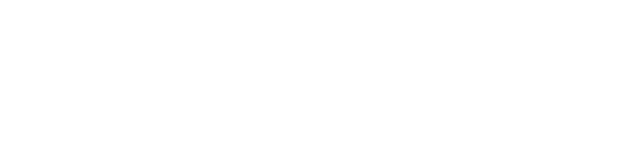
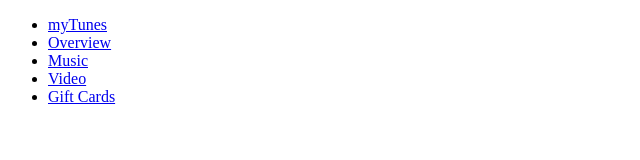
Before and after one commit to Humoyun2024/My-Tunes-, a plain HTML site: page index.html in a window 1280 px wide. Shown: the whole page, without its empty margins (0-640 px from the left). Drawn offline with Linux system fonts and the light colour scheme.

Commit message:
new code

```diff
--- a/index.html
+++ b/index.html
@@ -7,6 +7,18 @@
     <title>My tunes Website</title>
 </head>
 <body>
-
+    <header>
+        <nav>
+            <div class="container">
+                <ul>
+                    <li><a href="#">myTunes</a></li>
+                    <li><a href="#">Overview</a></li>
+                    <li><a href="#">Music</a></li>
+                    <li><a href="#">Video</a></li>
+                    <li><a href="#">Gift Cards</a></li>
+                </ul>
+            </div>
+        </nav>
+    </header>
 </body>
 </html>
```
